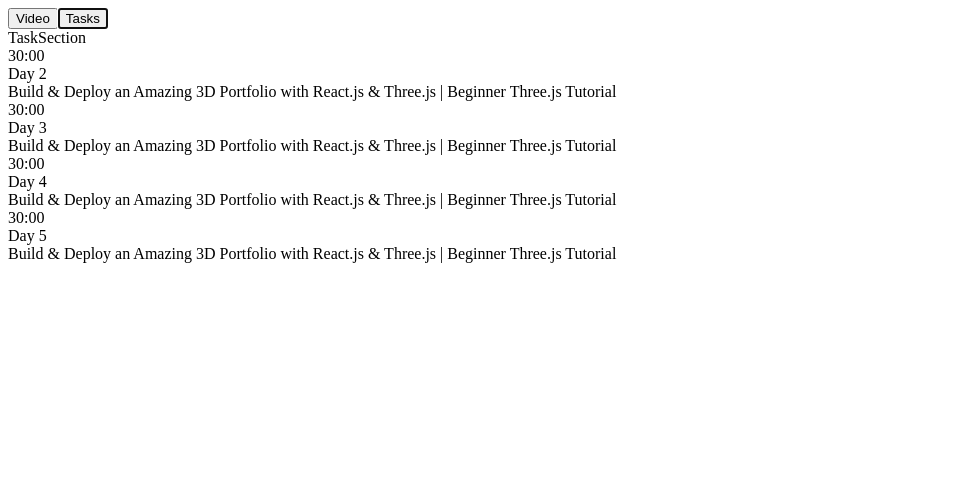
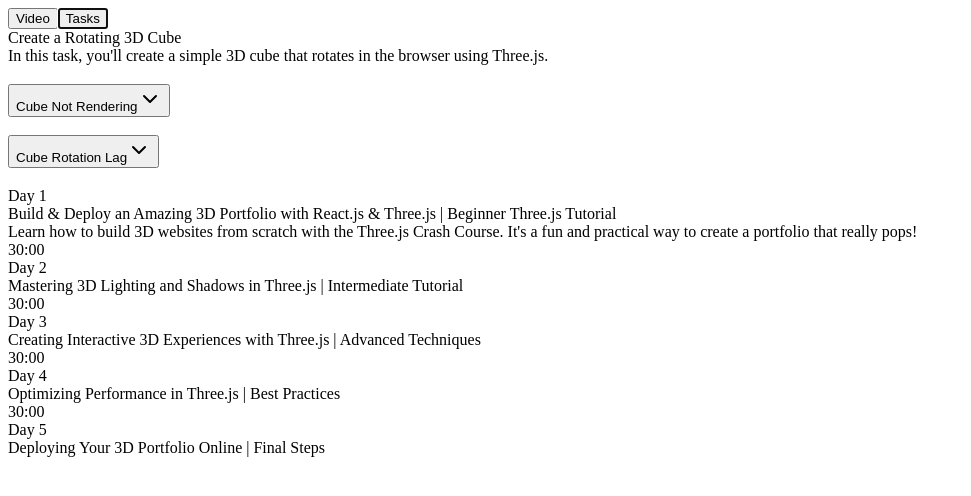
Before and after one commit to NoTimeInnovations/notime-folio, a Next.js app: page /CourseDetailForRegistered in a window 1280 px wide. Both pictures are taken after a click on the tab "Tasks". Shown: the top 496 px of the page, without its empty margins (0-971 px from the left). Built offline with nearby package versions, Linux system fonts and the light colour scheme.

Commit message:
done course detail after enroll

```diff
--- a/package.json
+++ b/package.json
@@ -10,6 +10,7 @@
   },
   "dependencies": {
     "@portabletext/react": "^3.0.18",
+    "@radix-ui/react-accordion": "^1.2.1",
     "@radix-ui/react-tabs": "^1.1.1",
     "@sanity/client": "^6.18.2",
     "@sanity/image-url": "^1.0.2",
--- a/src/components/CourseDetail/TaskSection.jsx
+++ b/src/components/CourseDetail/TaskSection.jsx
@@ -1,9 +1,58 @@
-import React from 'react'
+import React from "react";
+import H1 from "../common/H1";
+import P from "../common/P";
+import GradientText from "../common/GradientText";
+import {
+  Accordion,
+  AccordionContent,
+  AccordionItem,
+  AccordionTrigger,
+} from "../common/Accordion";
+import Link from "next/link";
+import Input from "../common/Input";
+import Button from "../home/Button";
 
-const TaskSection = () => {
+const TaskSection = ({ task }) => {
   return (
-    <div>TaskSection</div>
-  )
-}
+    <section className="mt-10">
+      <H1>
+        <GradientText>{task?.taskTitle}</GradientText>
+      </H1>
+      <P>{task?.taskDesc}</P>
 
-export default TaskSection
+      {/* <H1 className={"mt-5 mb-5 underline"}>
+        Problems
+      </H1> */}
+
+      <Accordion type="single" className="mt-10" collapsible>
+        {task?.problems?.map((prob) => (
+          <AccordionItem
+            key={prob.problemTitle}
+            className="mt-2"
+            value={prob.problemTitle}
+          >
+            <AccordionTrigger status={prob.status}>
+              {prob.problemTitle}
+            </AccordionTrigger>
+            <AccordionContent className="text-white px-1 py-10">
+              <H1>{prob.problemTitle}</H1>
+              <P className={'mb-5'}>{prob.problemDesc}</P>
+
+              <GradientText className={'font-semibold lg:text-xl'}>
+                Demo : <Link href={prob.demo}>{prob.demo}</Link>
+              </GradientText>
+
+              <form className="lg:max-w-[50%] mt-5 grid gap-5">
+                <Input id={'github'} name={'github'} placeholder={'Enter github repo link'}  />
+                <Input id={'hosted'} name={'hosted'} placeholder={'Enter hosted url'}  />
+                <Button text={'Submit'} gradient={'bg-gradient-to-r from-green-500 to-yellow-500 max-w-[200px]'} />
+              </form>
+            </AccordionContent>
+          </AccordionItem>
+        ))}
+      </Accordion>
+    </section>
+  );
+};
+
+export default TaskSection;
--- /dev/null
+++ b/src/components/common/Accordion.jsx
@@ -0,0 +1,43 @@
+"use client"
+
+import * as React from "react"
+import * as AccordionPrimitive from "@radix-ui/react-accordion"
+import { ChevronDown } from "lucide-react"
+
+import { cn } from "@/utils/utils"
+
+const Accordion = AccordionPrimitive.Root
+
+const AccordionItem = React.forwardRef(({ className, ...props }, ref) => (
+  <AccordionPrimitive.Item ref={ref} className={cn("border-none", className)} {...props} />
+))
+AccordionItem.displayName = "AccordionItem"
+
+const AccordionTrigger = React.forwardRef(({ className, status , children, ...props }, ref) => (
+  <AccordionPrimitive.Header className="flex">
+    <AccordionPrimitive.Trigger
+      ref={ref}
+      className={cn(
+        `flex flex-1 items-center justify-between py-4  px-3 ${status == 'completed' ? 'text-green-300 data-[state=open]:text-white data-[state=open]:font-semibold data-[state=open]:bg-gradient-to-r from-green-900 to-yellow-900' : 'text-white data-[state=open]:font-semibold data-[state=open]:bg-gradient-to-r from-green-500 to-yellow-500'}  bg-white/10 rounded text-xl  [&[data-state=open]>svg]:rotate-180`,
+        className
+      )}
+      {...props}>
+      {children}
+      <ChevronDown className="h-4 w-4 shrink-0 transition-transform duration-200" />
+    </AccordionPrimitive.Trigger>
+  </AccordionPrimitive.Header>
+))
+AccordionTrigger.displayName = AccordionPrimitive.Trigger.displayName
+
+const AccordionContent = React.forwardRef(({ className, children, ...props }, ref) => (
+  <AccordionPrimitive.Content
+    ref={ref}
+    className="overflow-hidden text-sm  transition-all data-[state=closed]:animate-accordion-up data-[state=open]:animate-accordion-down"
+    {...props}>
+    <div className={cn("pb-4 pt-0", className)}>{children}</div>
+  </AccordionPrimitive.Content>
+))
+
+AccordionContent.displayName = AccordionPrimitive.Content.displayName
+
+export { Accordion, AccordionItem, AccordionTrigger, AccordionContent }
--- a/src/pages/CourseDetailForRegistered.jsx
+++ b/src/pages/CourseDetailForRegistered.jsx
@@ -2,7 +2,12 @@
 import GradientText from "@/components/common/GradientText";
 import H1 from "@/components/common/H1";
 import P from "@/components/common/P";
-import { Tabs, TabsContent, TabsList, TabsTrigger } from "@/components/common/Tabs";
+import {
+  Tabs,
+  TabsContent,
+  TabsList,
+  TabsTrigger,
+} from "@/components/common/Tabs";
 import TaskSection from "@/components/CourseDetail/TaskSection";
 import VideoCard from "@/components/CourseDetail/VideoCard";
 import VideoSection from "@/components/CourseDetail/VideoSection";
@@ -16,74 +21,184 @@
       "Build & Deploy an Amazing 3D Portfolio with React.js & Three.js | Beginner Three.js Tutorial",
     videoDesc:
       "Learn how to build 3D websites from scratch with the Three.js Crash Course. It's a fun and practical way to create a portfolio that really pops!",
+    tasks: {
+      taskTitle: "Create a Rotating 3D Cube",
+      taskDesc:
+        "In this task, you'll create a simple 3D cube that rotates in the browser using Three.js.",
+      problems: [
+        {
+          problemTitle: "Cube Not Rendering",
+          status: "completed",
+          problemDesc:
+            "The cube fails to render on the page, and the screen remains blank.",
+          demo: "http://example.com/cube-not-rendering",
+        },
+        {
+          problemTitle: "Cube Rotation Lag",
+          status: "pending",
+          problemDesc: "The cube rotation is slow and stutters when rotating.",
+          demo: "http://example.com/cube-rotation-lag",
+        },
+      ],
+    },
   },
   {
     day: 2,
     videoTitle:
-      "Build & Deploy an Amazing 3D Portfolio with React.js & Three.js | Beginner Three.js Tutorial",
+      "Mastering 3D Lighting and Shadows in Three.js | Intermediate Tutorial",
     videoDesc:
-      "Learn how to build 3D websites from scratch with the Three.js Crash Course. It's a fun and practical way to create a portfolio that really pops!",
+      "Dive deeper into Three.js as you learn about lighting and shadows to enhance your 3D scenes.",
+    tasks: {
+      taskTitle: "Add Dynamic Lighting to Your Scene",
+      taskDesc:
+        "In this task, you'll implement dynamic lighting that changes with user interaction.",
+      problems: [
+        {
+          problemTitle: "Lighting Not Affecting Object",
+          status: "pending",
+          problemDesc:
+            "The lighting setup is not affecting the 3D objects as expected.",
+          demo: "http://example.com/lighting-not-affecting",
+        },
+        {
+          problemTitle: "Shadows Not Casting",
+          status: "completed",
+          problemDesc:
+            "Shadows are not being cast by the 3D objects in the scene.",
+          demo: "http://example.com/shadows-not-casting",
+        },
+      ],
+    },
   },
   {
     day: 3,
     videoTitle:
-      "Build & Deploy an Amazing 3D Portfolio with React.js & Three.js | Beginner Three.js Tutorial",
+      "Creating Interactive 3D Experiences with Three.js | Advanced Techniques",
     videoDesc:
-      "Learn how to build 3D websites from scratch with the Three.js Crash Course. It's a fun and practical way to create a portfolio that really pops!",
+      "Learn how to make your 3D portfolio interactive by adding event listeners and user controls.",
+    tasks: {
+      taskTitle: "Implement User Controls",
+      taskDesc:
+        "In this task, you'll create controls that allow users to interact with the 3D environment.",
+      problems: [
+        {
+          problemTitle: "Controls Not Responding",
+          status: "pending",
+          problemDesc:
+            "User controls are not responding to mouse movements or keyboard inputs.",
+          demo: "http://example.com/controls-not-responding",
+        },
+        {
+          problemTitle: "Camera Angle Issues",
+          status: "completed",
+          problemDesc:
+            "The camera angle does not change smoothly when the user interacts.",
+          demo: "http://example.com/camera-angle-issues",
+        },
+      ],
+    },
   },
   {
     day: 4,
-    videoTitle:
-      "Build & Deploy an Amazing 3D Portfolio with React.js & Three.js | Beginner Three.js Tutorial",
+    videoTitle: "Optimizing Performance in Three.js | Best Practices",
     videoDesc:
-      "Learn how to build 3D websites from scratch with the Three.js Crash Course. It's a fun and practical way to create a portfolio that really pops!",
+      "Explore techniques to optimize your 3D scenes for better performance and smoother animations.",
+    tasks: {
+      taskTitle: "Reduce Polygon Count",
+      taskDesc:
+        "In this task, you'll learn how to simplify your 3D models for better performance.",
+      problems: [
+        {
+          problemTitle: "Performance Lag",
+          status: "pending",
+          problemDesc:
+            "The application lags during complex scenes with many polygons.",
+          demo: "http://example.com/performance-lag",
+        },
+        {
+          problemTitle: "Texture Loading Issues",
+          status: "completed",
+          problemDesc: "Textures are taking too long to load in the scene.",
+          demo: "http://example.com/texture-loading-issues",
+        },
+      ],
+    },
   },
   {
     day: 5,
-    videoTitle:
-      "Build & Deploy an Amazing 3D Portfolio with React.js & Three.js | Beginner Three.js Tutorial",
+    videoTitle: "Deploying Your 3D Portfolio Online | Final Steps",
     videoDesc:
-      "Learn how to build 3D websites from scratch with the Three.js Crash Course. It's a fun and practical way to create a portfolio that really pops!",
+      "Learn how to deploy your finished 3D portfolio to the web and share it with the world.",
+    tasks: {
+      taskTitle: "Deploy Your Project on Netlify",
+      taskDesc:
+        "In this task, you'll set up your project for deployment using Netlify.",
+      problems: [
+        {
+          problemTitle: "Deployment Failed",
+          status: "pending",
+          problemDesc: "The deployment to Netlify fails due to missing files.",
+          demo: "http://example.com/deployment-failed",
+        },
+        {
+          problemTitle: "Site Not Responsive",
+          status: "completed",
+          problemDesc:
+            "The deployed site does not respond well on mobile devices.",
+          demo: "http://example.com/site-not-responsive",
+        },
+      ],
+    },
   },
 ];
 
 const CourseDetailForRegistered = () => {
-  const selectedVideo = courseDetail[0];
+  const selectedDay = courseDetail[0];
   const otherVideos = courseDetail.filter(
-    (courseVideos) => courseVideos.day != selectedVideo.day
+    (courseVideos) => courseVideos.day != selectedDay.day
   );
 
   return (
-    <main className="grid gap-5 lg:grid-cols-[70%,1fr] min-h-screen py-[120px] px-[7%]">
+    <main className="grid gap-5 lg:grid-cols-[70%,1fr] min-h-screen py-[120px] px-[7%] ">
       {/* left section */}
       <section className="">
         {/* tabs  */}
         <Tabs defaultValue="video" className="w-full">
           <TabsList className="flex items-center gap-3 mb-5">
-            <TabsTrigger
-              value="video"
-
-            >
-              Video
-            </TabsTrigger>
-            <TabsTrigger
-              value="tasks"
-
-            >
-              Tasks
-            </TabsTrigger>
+            <TabsTrigger value="video">Video</TabsTrigger>
+            <TabsTrigger value="tasks">Tasks</TabsTrigger>
           </TabsList>
           <TabsContent value="video">
-            <VideoSection selectedVideo={selectedVideo} />
+            <VideoSection selectedVideo={selectedDay} />
           </TabsContent>
           <TabsContent value="tasks">
-            <TaskSection />
+            <TaskSection task={selectedDay?.tasks} />
           </TabsContent>
         </Tabs>
       </section>
 
       {/* more videos  */}
-      <section className="grid gap-5  h-fit">
+      <section className="grid gap-5 ">
+        {/* video details  */}
+        <div className="mt-5 max-w-[95%]">
+          {/* day num  */}
+          <div className="font-bold text-white text-2xl">
+            <GradientText>Day {selectedDay?.day}</GradientText>
+          </div>
+
+          {/* title  */}
+          <H1 className="font-bold text-white text-[1.5rem] xl:text-[1.5rem] lg:text-[1.5rem] leading-[2rem] lg:leading-[2rem] xl:leading-[2rem]">
+            {selectedDay?.videoTitle}
+          </H1>
+          {/* description  */}
+          <P
+            className={
+              "text-white/70 mt-2 text-[1rem] xl:text-[1rem] lg:text-[1rem]"
+            }
+          >
+            {selectedDay?.videoDesc}
+          </P>
+        </div>
         {otherVideos.map((video) => (
           <VideoCard video={video} key={video.videoTitle} />
         ))}
```
Also changed, not shown: src/components/CourseDetail/VideoSection.jsx (+9 -7 lines), tailwind.config.js (+23 -1 lines), 1 other file (tests, documents, lock files or other folders).
